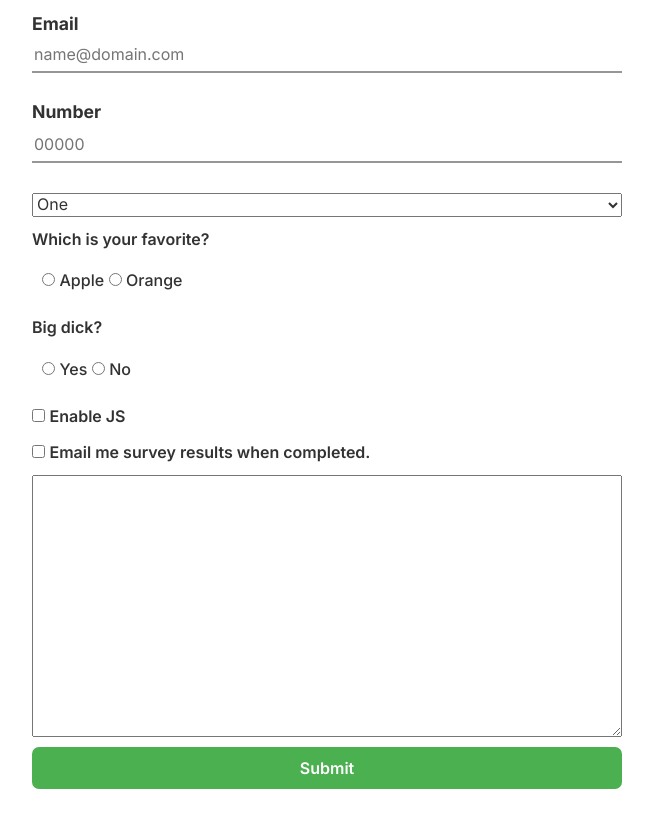
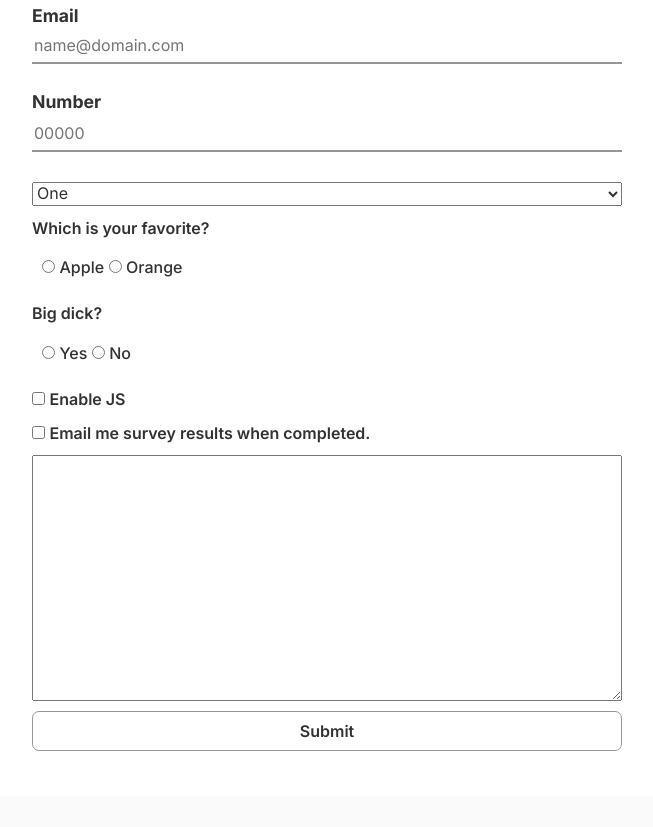
Before and after one commit to rad-hombre/survey-form, a website: page index.html in a window 1280 px wide. Shown: the part 283-1110 px from the top of the page, without its empty margins (313-966 px from the left). After the commit the page ends 1079 px from the top, so only its background shows below. Drawn offline with Linux system fonts and the light colour scheme.

Commit message:
Change border; change submit button color
Added a hover state and a gradient to the hover
I wanted to include a transition to the gradient but
it doesn't appear this is possible-- or at least
very easy.

Same goes for line up top.
I initially wanted to have a gradient for
the line color.. but that again appears
A
difficult.

```diff
--- a/css/style.css
+++ b/css/style.css
@@ -10,13 +10,13 @@ html {
   background-color: var(--lightColor);
   color: #323232;
   font-family: "Inter", sans-serif;
-  line-height: 1.6;
+  line-height: 1.5;
 }
 
 main {
   padding: 40px;
   margin: auto;
-  border-top: 6px solid #a076f1;
+  border-top: 6px solid #5b72ea;
   width: 80vw;
   max-width: 600px;
   background-color: var(--baseColor);
@@ -89,11 +89,21 @@ input[type="checkbox"] + label {
 }
 
 input[type="submit"] {
-  background-color: var(--submit-button);
-  color: white;
+  background-color: inherit;
   border-radius: 7px;
-  border: 10px solid var(--submit-button);
+  /* border: 10px solid var(--submit-button); */
+  border: 1px solid var(--border-bottom);
   font-weight: 600;
+  height: 40px;
+  /* transition: color 0.1s ease-in; */
+  transition: background 0.1s ease-in;
+}
+
+input[type="submit"]:hover {
+  background-color: #21d4fd;
+  background: linear-gradient(19deg, #21d4fd 0%, #b721ff 100%);
+  color: var(--lightColor);
+  border: none;
 }
 
 input[type="text"] {
```
